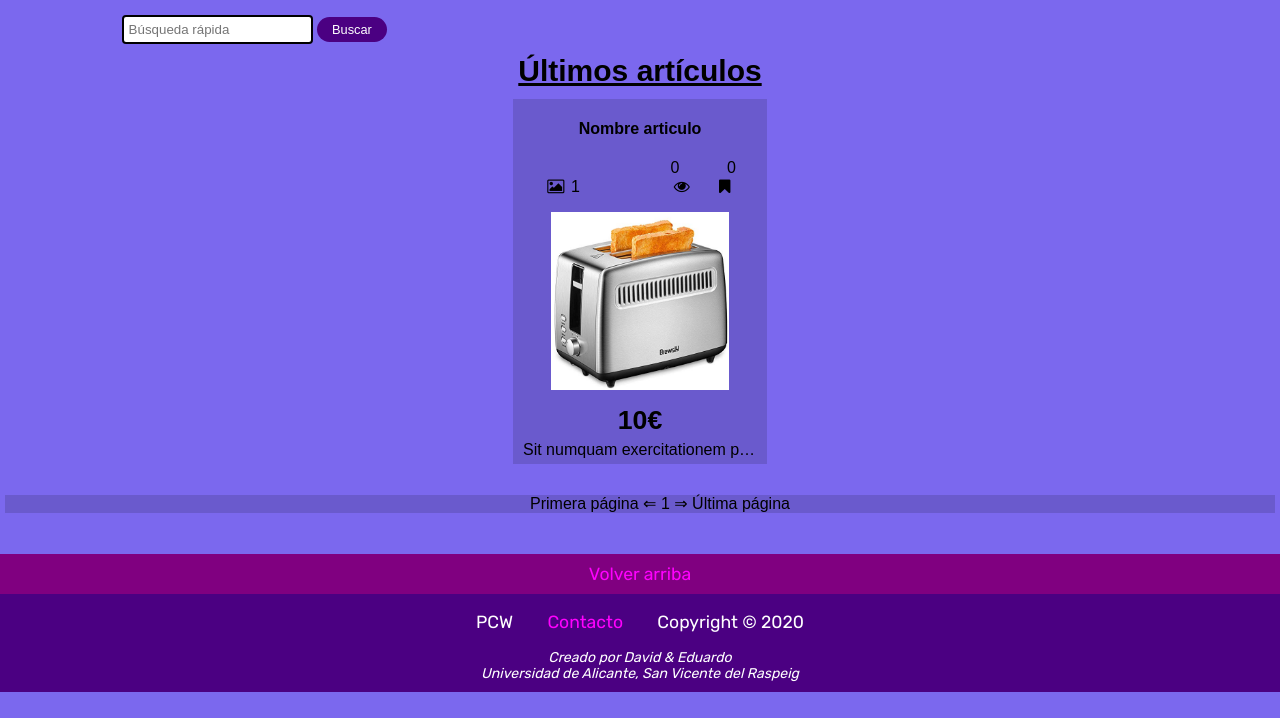
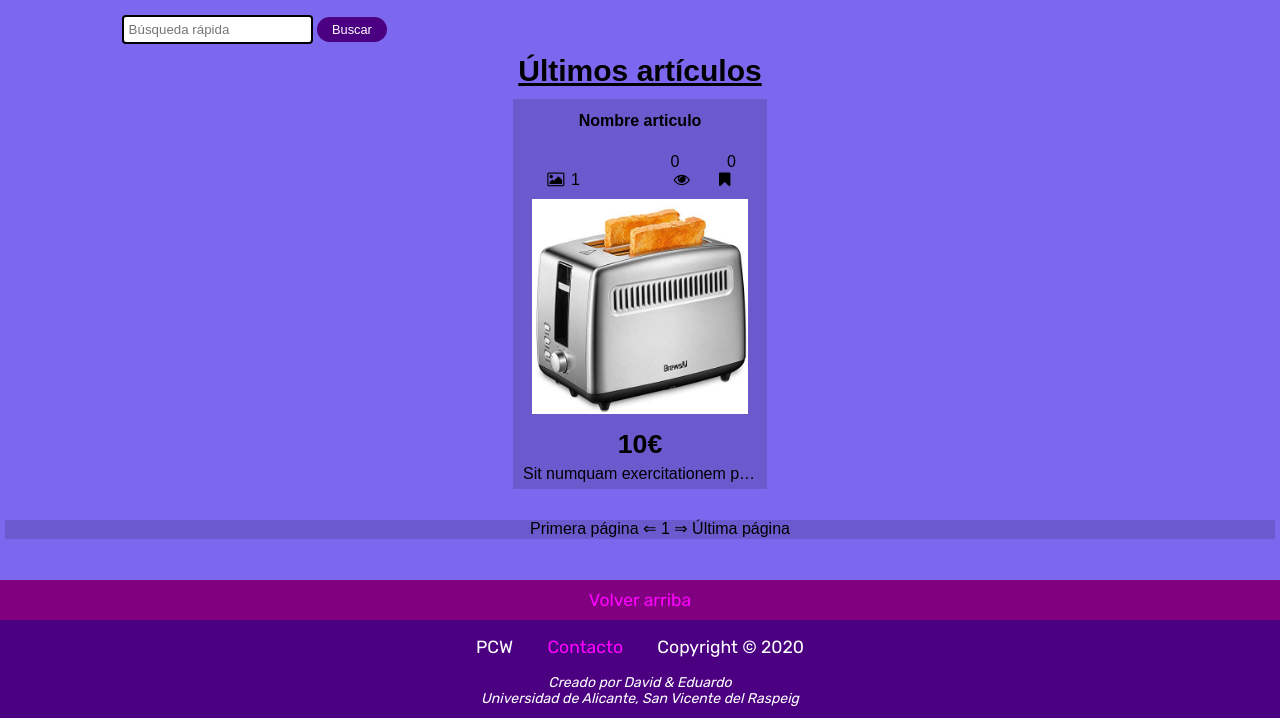
Before and after one commit to edugomez102/pcw_practicas, a PHP site: page / in a window 1280 px wide. Shown: the part 289-1007 px from the top of the page. Before the commit the page ends 981 px from the top, so only its background shows below. Run offline with PHP 8.4, Linux system fonts and the light colour scheme; data that the repository does not hold is empty.

Commit message:
UN POCO DE CSS E QUE DE ESTE GUAPO

```diff
--- a/css/index.css
+++ b/css/index.css
@@ -39,15 +39,18 @@ article{
 	/* para que funcione el text ellipsis */
 	min-width: 0;
 	/* flex-basis: 100%; */
+	display: grid;
+	grid-template-rows: 45px 55px auto 45px 30px;
+	align-items: center;
 }
 article>h4{
 	text-align: center;
 }
 article>a>img{
 	/* TODO Edu(13/02/2020): que sea siempre cuadrado? */
-	max-width: 70%;
-	max-height: 70%;
-	display: block;
+	max-width: 85%;
+	max-height: 85%;
+	display: flex;
 	margin: 0 auto;
 	transition-duration: 0.3s;
 }
```
